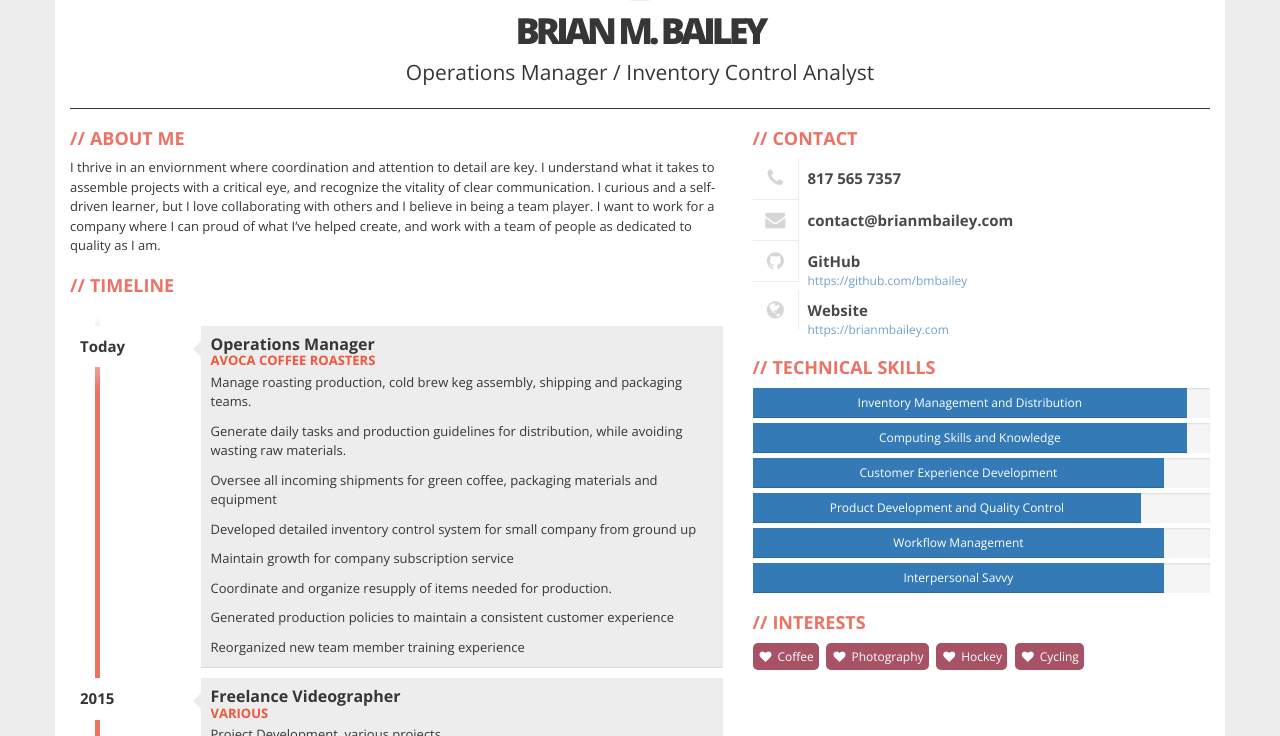
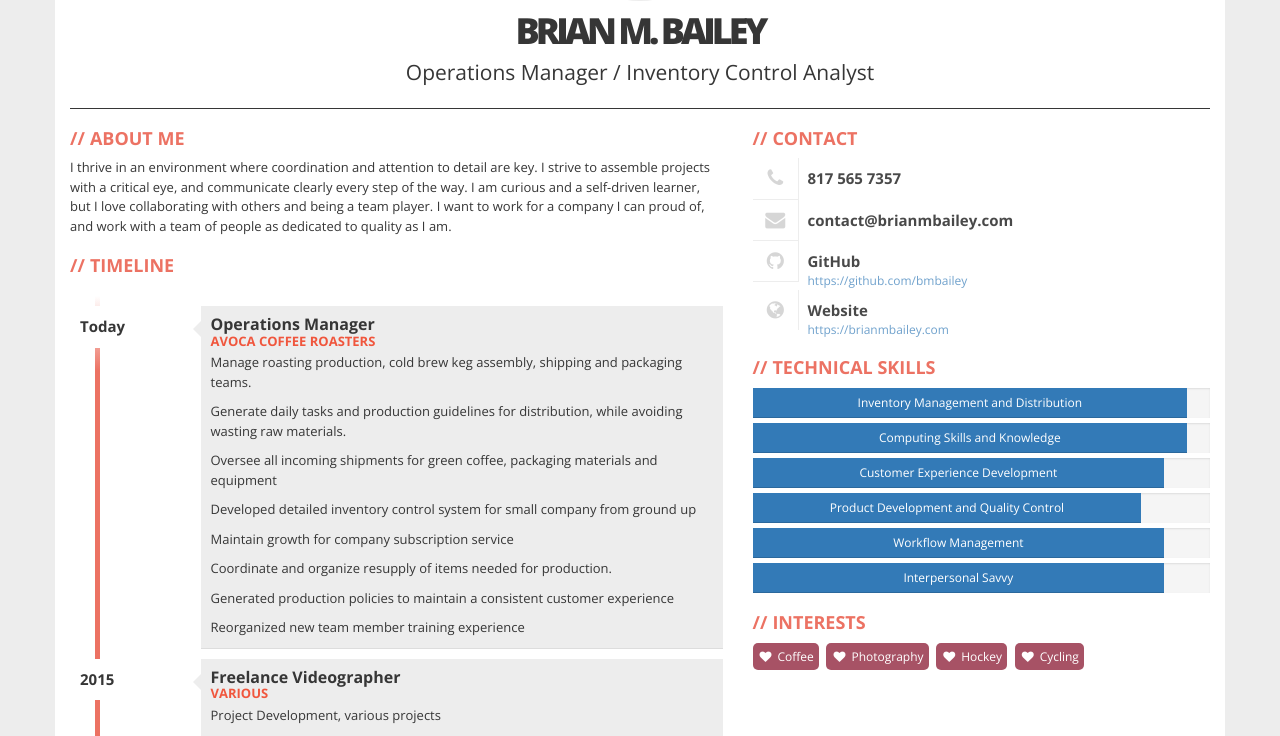
Before and after one commit to Bmbailey/Resume, a Jekyll site: the page built from index.html, in a window 1280 px wide and 900 px high, cut to the strip 164-900 px from the top of the window. Built offline with Jekyll 4.4.1, drawn with Linux system fonts in a browser that asks for light colours; nearby versions of some CDN libraries.

Commit message:
Concise sentences

```diff
--- a/_data/about.yml
+++ b/_data/about.yml
@@ -1,5 +1,3 @@
-I thrive in an enviornment where coordination and attention to detail are key. I understand what it takes to assemble projects with a critical eye, and recognize the vitality of clear communication.
+I thrive in an environment where coordination and attention to detail are key. I strive to assemble projects with a critical eye, and communicate clearly every step of the way.
 
-I curious and a self-driven learner, but I love collaborating with others and I believe in being a team player.
-
-I want to work for a company where I can proud of what I’ve helped create, and work with a team of people as dedicated to quality as I am.
+I am curious and a self-driven learner, but I love collaborating with others and being a team player. I want to work for a company I can proud of, and work with a team of people as dedicated to quality as I am.
```
